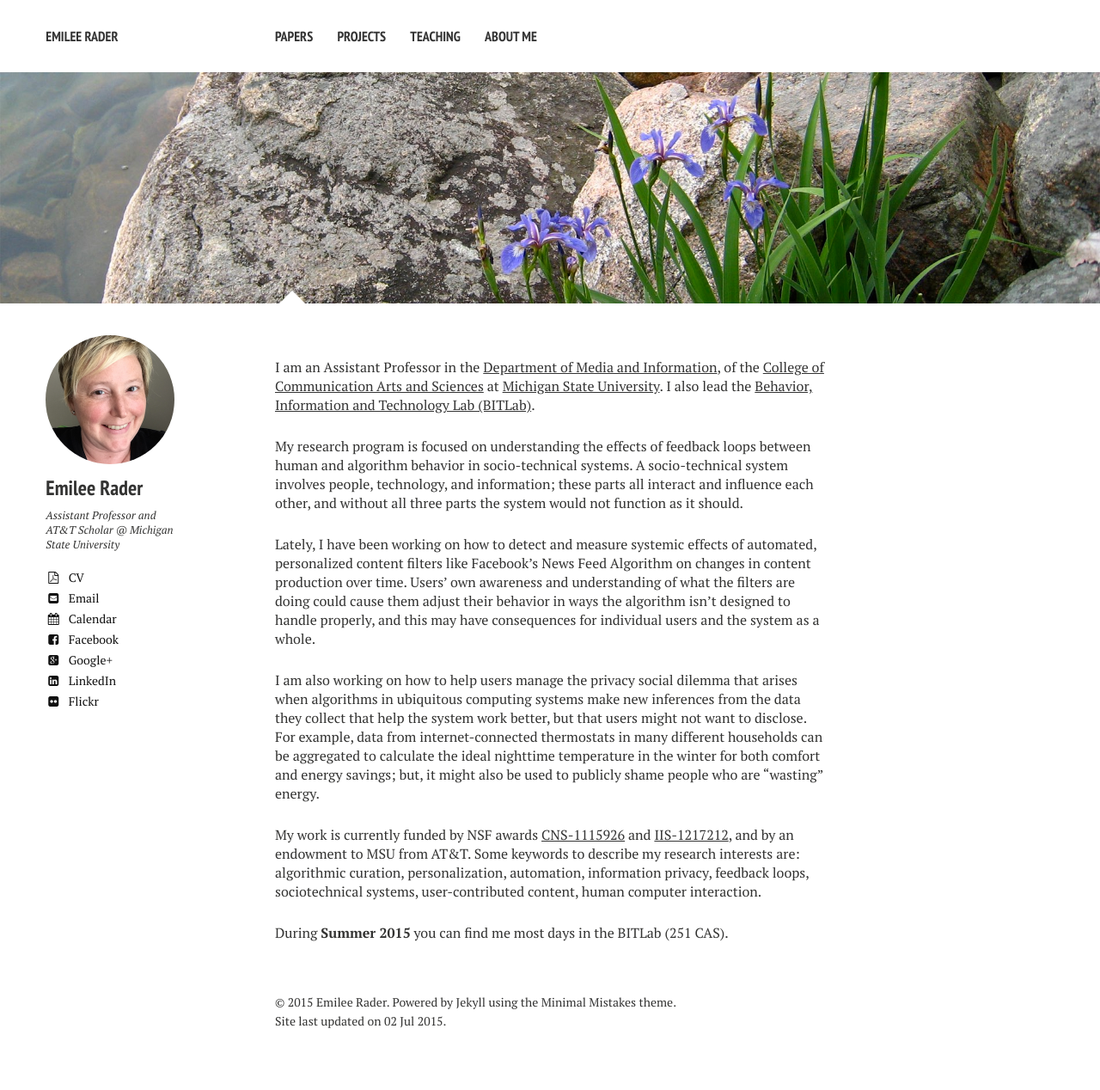
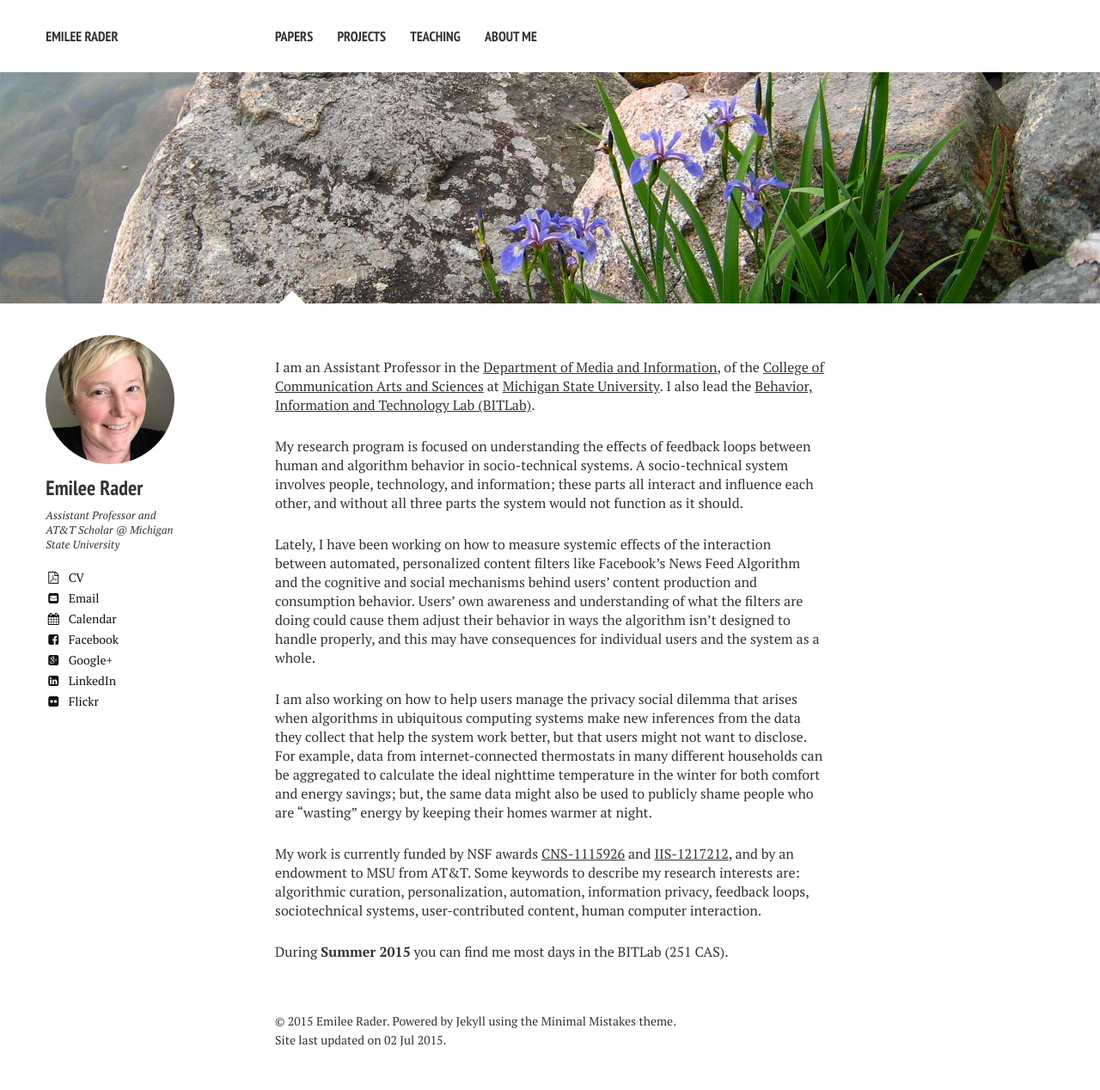
Before and after one commit to bierdoctor/bierdoctor.github.io, a Jekyll site: the page built from index.md, in a window 1280 px wide. Shown: the whole page at 86% size. Built offline with Jekyll 4.4.1, drawn with Linux system fonts in a browser that asks for light colours; nearby versions of some CDN libraries; before the commit the page ends 1246 px from its top, so only the background shows below that.

Commit message:
another update to my home page

```diff
--- a/index.md
+++ b/index.md
@@ -8,9 +8,9 @@ I am an Assistant Professor in the [Department of Media and Information](http://
 
 My research program is focused on understanding the effects of feedback loops between human and algorithm behavior in socio-technical systems. A socio-technical system involves people, technology, and information; these parts all interact and influence each other, and without all three parts the system would not function as it should.
 
-Lately, I have been working on how to detect and measure systemic effects of automated, personalized content filters like Facebook's News Feed Algorithm on changes in content production over time. Users' own awareness and understanding of what the filters are doing could cause them adjust their behavior in ways the algorithm isn't designed to handle properly, and this may have consequences for individual users and the system as a whole.
+Lately, I have been working on how to measure systemic effects of the interaction between automated, personalized content filters like Facebook's News Feed Algorithm and the cognitive and social mechanisms behind users' content production and consumption behavior. Users' own awareness and understanding of what the filters are doing could cause them adjust their behavior in ways the algorithm isn't designed to handle properly, and this may have consequences for individual users and the system as a whole.
 
-I am also working on how to help users manage the privacy social dilemma that arises when algorithms in ubiquitous computing systems make new inferences from the data they collect that help the system work better, but that users might not want to disclose. For example, data from internet-connected thermostats in many different households can be aggregated to calculate the ideal nighttime temperature in the winter for both comfort and energy savings; but, it might also be used to publicly shame people who are "wasting" energy.
+I am also working on how to help users manage the privacy social dilemma that arises when algorithms in ubiquitous computing systems make new inferences from the data they collect that help the system work better, but that users might not want to disclose. For example, data from internet-connected thermostats in many different households can be aggregated to calculate the ideal nighttime temperature in the winter for both comfort and energy savings; but, the same data might also be used to publicly shame people who are "wasting" energy by keeping their homes warmer at night.
 
 My work is currently funded by NSF awards [CNS-1115926](http://www.nsf.gov/awardsearch/showAward.do?AwardNumber=1115926) and [IIS-1217212](http://nsf.gov/awardsearch/showAward?AWD_ID=1217212), and by an endowment to MSU from AT&T. Some keywords to describe my research interests are: algorithmic curation, personalization, automation, information privacy, feedback loops, sociotechnical systems, user-contributed content, human computer interaction.
 
```
